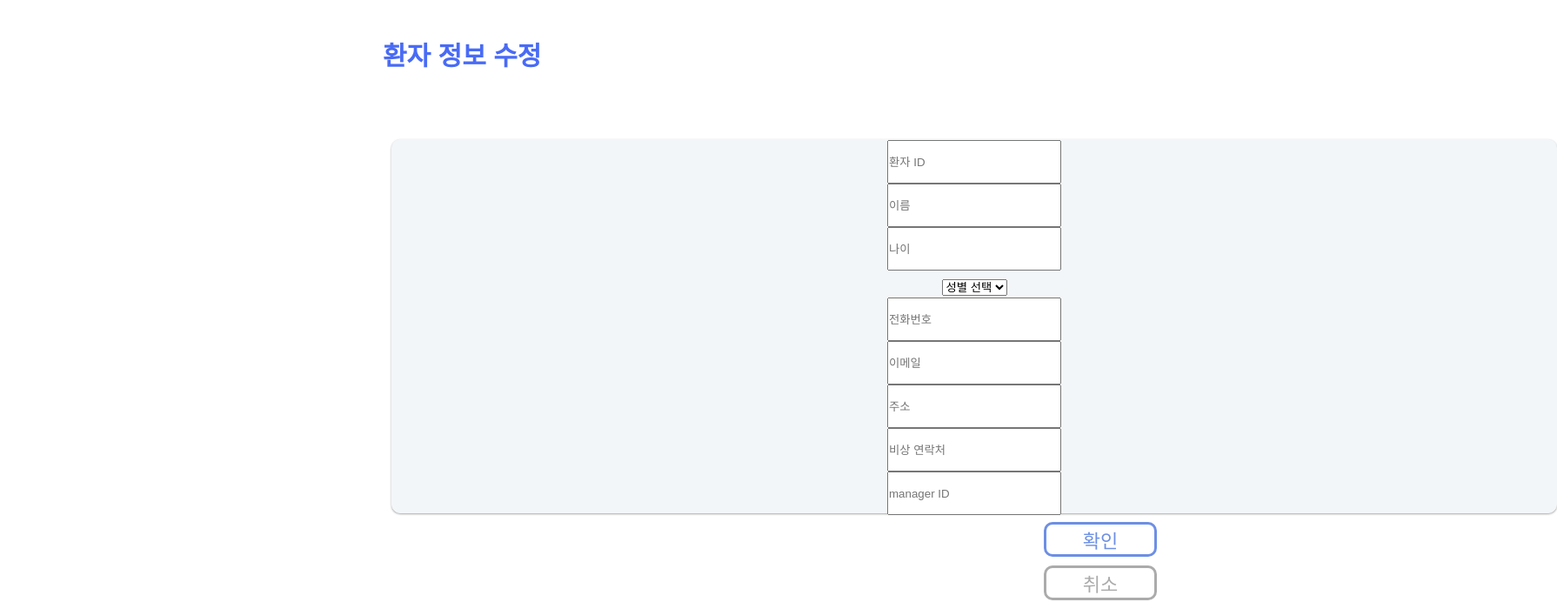
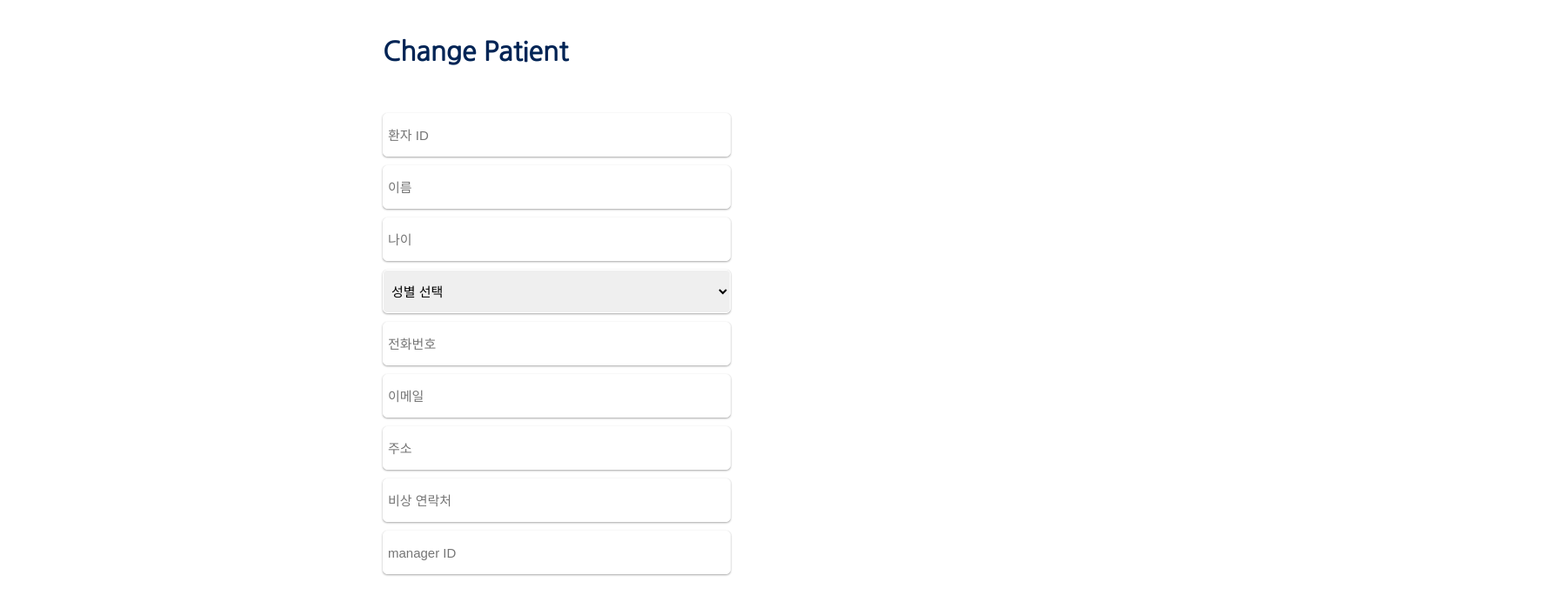
Before and after one commit to TUK-CE-capstone-2023-IMS/ControlPage, a React (Create React App) app: page /ChangePatient in a window 1280 px wide. Shown: the top 692 px of the page at 87% size, 1790 px wide, since content can reach past the window. Built offline with nearby package versions, Linux system fonts and the light colour scheme; no server answers.

Commit message:
[ui] 로그인, 회원가입 배치 수정

```diff
--- a/src/pages/AuthPage/Login.css
+++ b/src/pages/AuthPage/Login.css
@@ -5,8 +5,10 @@
 }
 
 .login_page{
-    text-align: center;
+    height: 100vh;
     display: flex;
+    justify-content: center;
+    align-items: center;
 }
 
 .login_hello_box{
@@ -14,6 +16,8 @@
     height: 900px;
     background-color: #002455;
     border-radius: 100px;
+    margin-top: 100px;
+    margin-bottom: 100px;
 }
 
 .login_hello_text_1{
@@ -60,9 +64,10 @@
 .login_box{
     width:600px;
     height:900px;
-    margin-top: 50px;
+    margin-top: 100px;
     margin-left: 50px;
-    margin-bottom: 50px;
+    margin-bottom: 100px;
+    margin-right: 50px;
     background-color: #ffffff;
     border-radius: 16px;
     box-shadow: 0 1px 3px rgba(0,0,0,0.12), 0 1px 2px rgba(0,0,0,0.24);
--- a/src/pages/AuthPage/Login.js
+++ b/src/pages/AuthPage/Login.js
@@ -33,7 +33,6 @@ const LoginPage = () => {
 
     return (
         <div className="login_page">
-
             <div className="login_hello_box">
                 <div className="login_hello_text">
                     <div className="login_first_hello_box">
--- a/src/pages/AuthPage/MyPage.css
+++ b/src/pages/AuthPage/MyPage.css
@@ -7,7 +7,7 @@
 .my_page{
     width: 1000px;
     height: 500px;
-    margin-left: 480px;
+    margin-left: 500px;
     margin-bottom: 50px;
     margin-top: 30px;
     border-radius: 16px;
@@ -16,12 +16,15 @@
 }
 
 .mypage_text {
+    width: 250px;
+    height: 50px;
     margin-top: 40px;
     margin-bottom: 15px;
-    margin-right: 800px;
+    margin-left: 500px;
     font-size: 30px;
     font-weight: 600;
     color: #333333;
+    text-align: left;
 }
 
 .mypage_total_box{
--- a/src/pages/AuthPage/SignIn.css
+++ b/src/pages/AuthPage/SignIn.css
@@ -5,24 +5,29 @@
 }
 
 .signup_page{
-    text-align: center;
+    height: 100vh;
     display: flex;
+    justify-content: center;
+    align-items: center;
 }
 
 .signup_box{
-    margin-top: 50px;
+    width: 500px;
+    height: 1000px;
+    padding-top: 150px;
+    margin-left: 150px;
+    padding-left: 50px;
 }
 
 .signup_title{
     font-size: 40px;
     margin-top: 20px;
-    margin-left: 20px;
-    padding-left: 40px;
     text-align: left;
     width: 500px;
     height: 80px;
     color: #002455;
     font-weight: 600;
+    padding-left: 30px;
 }
 
 .signup_id input,
@@ -82,7 +87,7 @@
     height: 900px;
     background-color: #002455;
     border-radius: 100px;
-    margin-left: 300px;
+    margin-left: 250px;
 }
 
 .signup_hello_text_1{
--- a/src/pages/ManagePage/AddPatientForm.css
+++ b/src/pages/ManagePage/AddPatientForm.css
@@ -15,7 +15,7 @@
     margin-right: auto;
     font-size: 30px;
     font-weight: 600;
-    color: #496BF5;
+    color: #002455;
 }
 
 /*.add_patient_boxes{*/
@@ -46,7 +46,7 @@
 .add_patient_id input:hover, .add_patient_name input:hover, .add_patient_age input:hover, .add_patient_sex select:hover,
 .add_patient_phone_num input:hover, .add_patient_email input:hover, .add_patient_managerid input:hover,
 .add_patient_emergency_num input:hover, .add_patient_address input:hover{
-    border: 3px solid #496BF5;
+    border: 3px solid #002455;
     box-shadow: 0 14px 28px rgba(0,0,0,0.25), 0 10px 10px rgba(0,0,0,0.22);
 }
 
--- a/src/pages/ManagePage/PatientForm.css
+++ b/src/pages/ManagePage/PatientForm.css
@@ -7,7 +7,7 @@
 .patientform_page{
     width: 1000px;
     height: 500px;
-    margin-left: 480px;
+    margin-left: 500px;
     margin-bottom: 50px;
     margin-top: 30px;
     border-radius: 16px;
@@ -16,12 +16,15 @@
 }
 
 .patientform_text {
+    width: 250px;
+    height: 50px;
     margin-top: 40px;
     margin-bottom: 15px;
-    margin-right: 800px;
+    margin-left: 500px;
     font-size: 30px;
     font-weight: 600;
     color: #333333;
+    text-align: left;
 }
 
 .patientform_total_box{
@@ -140,6 +143,28 @@
     background-color: transparent;
 }
 
+.patientform_add_patient_button{
+    width: 60px;
+    height: 60px;
+    margin-left: 950px;
+}
+
+.patientform_add_patient_button button{
+    width: 60px;
+    height: 60px;
+    background-image: url('./free-icon-add.png');
+    background-size: cover;
+    background-repeat: no-repeat;
+    background-position: center;
+    border: none;
+    cursor: pointer;
+    position: relative;
+    top: 0px;
+    z-index: 100;
+    background-color: transparent;
+}
+
+
 .modal {
     display: none;
     position: fixed;
--- a/src/pages/ManagePage/PatientForm.js
+++ b/src/pages/ManagePage/PatientForm.js
@@ -71,8 +71,7 @@ const PatientFormPage = () => {
                                 </div>
                                 <div className="patientform_second_info">
                                     <div className="patientform_home_box">
-                                        <p>avaegdagddf</p>
-                                        {/*<span>{patient.home}</span>*/}
+                                        <span>{patient.home}</span>
                                     </div>
                                 </div>
 
@@ -119,14 +118,13 @@ const PatientFormPage = () => {
                                 </div>
                             </div>
                         </div>
-
                     </div>
 
                 </div>
             ))}
 
             <div className="patientform_add_patient_button">
-                <Link to="/AddPatient"><button>환자 추가</button></Link>
+                <Link to="/AddPatient"><button></button></Link>
             </div>
 
             <div className={`modal ${isModalOpen ? 'open' : ''}`}>
--- a/src/pages/ManagePage/PatientInfoChangeForm.css
+++ b/src/pages/ManagePage/PatientInfoChangeForm.css
@@ -4,16 +4,28 @@
     box-sizing: border-box;
 }
 
+.change_patient_page{
+    height: 100vh;
+    justify-content: center;
+    align-items: center;
+}
+
 .change_patient_text{
+    height: 50px;
+    width: 400px;
     margin-top: 40px;
-    margin-right: 850px;
+    text-align: left;
+    margin-bottom: 40px;
+    display: inline-block;
+    margin-left: auto;
+    margin-right: auto;
     font-size: 30px;
     font-weight: 600;
-    color: #333333;
+    color: #002455;
 }
 
-.change_patient_boxes{
-    width: 1340px;
+.add_patient_box{
+    width: 400px;
     height: 430px;
     margin-left: 450px;
     margin-top: 30px;
@@ -24,21 +36,31 @@
     box-shadow: 0 1px 3px rgba(0,0,0,0.12), 0 1px 2px rgba(0,0,0,0.24);
 }
 
-
-.change_patient_id input, .change_patient_name input, .change_patient_age input, .change_patient_sex input,
+.change_patient_id input, .change_patient_name input, .change_patient_age input, .change_patient_sex select,
 .change_patient_phone_num input, .change_patient_email input, .change_patient_managerid input,
 .change_patient_emergency_num input, .change_patient_address input{
-    width: 200px;
     height: 50px;
-    color: #333333;
+    width: 400px;
+    padding-left: 5px;
+    margin-bottom: 10px;
+    border-radius: 5px;
+    font-size: 15px;
+    border: 1px solid white;
+    box-shadow: 0 1px 3px rgba(0,0,0,0.12), 0 1px 2px rgba(0,0,0,0.24);
 }
 
-.change_patient_yesbtn button{
+.change_patient_id input:hover, .change_patient_name input:hover, .change_patient_age input:hover, .change_patient_sex select:hover,
+.change_patient_phone_num input:hover, .change_patient_email input:hover, .change_patient_managerid input:hover,
+.change_patient_emergency_num input:hover, .change_patient_address input:hover{
+    border: 3px solid #002455;
+    box-shadow: 0 14px 28px rgba(0,0,0,0.25), 0 10px 10px rgba(0,0,0,0.22);
+}
+
+.change_patient_yesbtn button {
     background-color: white;
     width: 130px;
     height: 40px;
     color: #6D8FE4;
-    margin-left: 1200px;
     margin-top: 10px;
     text-align: center;
     border: 3px solid #6D8FE4;
@@ -46,20 +68,26 @@
     font-size: 22px;
 }
 
-.change_patient_nobtn button{
+.change_patient_nobtn button {
     background-color: white;
     width: 130px;
     height: 40px;
     color: #ababab;
-    margin-left: 1200px;
     margin-top: 10px;
+    margin-left: 5px;
     text-align: center;
     border: 3px solid #ababab;
     border-radius: 10px;
     font-size: 22px;
 }
 
-.change_patient_button:hover{
+.change_patient_button {
+    display: flex;
+    justify-content: center;
+    margin-top: 20px;
+}
+
+.change_patient_button button:hover{
     font-weight: 600;
     cursor: pointer;
     box-shadow: 0 1px 3px rgba(0,0,0,0.12), 0 1px 2px rgba(0,0,0,0.24);
--- a/src/pages/ManagePage/PatientInfoChangeForm.js
+++ b/src/pages/ManagePage/PatientInfoChangeForm.js
@@ -60,10 +60,10 @@ const PatientInfoChangeFormPage = () => {
     return (
         <form onSubmit={handleSubmit}>
             <div className="change_patient_page">
-                <div className="add_patient_text">
-                    <p>환자 정보 수정</p>
-                </div>
-                <div className="change_patient_boxes">
+                <div className="change_patient_box">
+                    <div className="add_patient_text">
+                        <p>Change Patient</p>
+                    </div>
                     <div className="change_patient_id">
                         <input
                             type="text"
--- a/src/pages/ManagePage/PatientInfoForm.css
+++ b/src/pages/ManagePage/PatientInfoForm.css
@@ -7,7 +7,7 @@
 .patient_infoform_page{
     width: 1000px;
     height: 500px;
-    margin-left: 480px;
+    margin-left: 500px;
     margin-bottom: 50px;
     margin-top: 30px;
     border-radius: 16px;
@@ -16,12 +16,15 @@
 }
 
 .patient_infoform_text {
+    width: 250px;
+    height: 50px;
     margin-top: 40px;
     margin-bottom: 15px;
-    margin-right: 800px;
+    margin-left: 500px;
     font-size: 30px;
     font-weight: 600;
     color: #333333;
+    text-align: left;
 }
 
 .patient_infoform_total_box{
```
